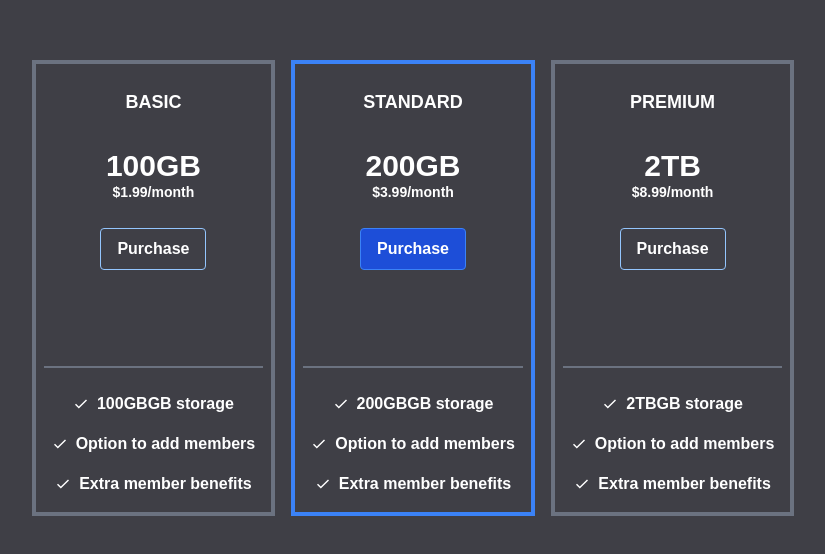
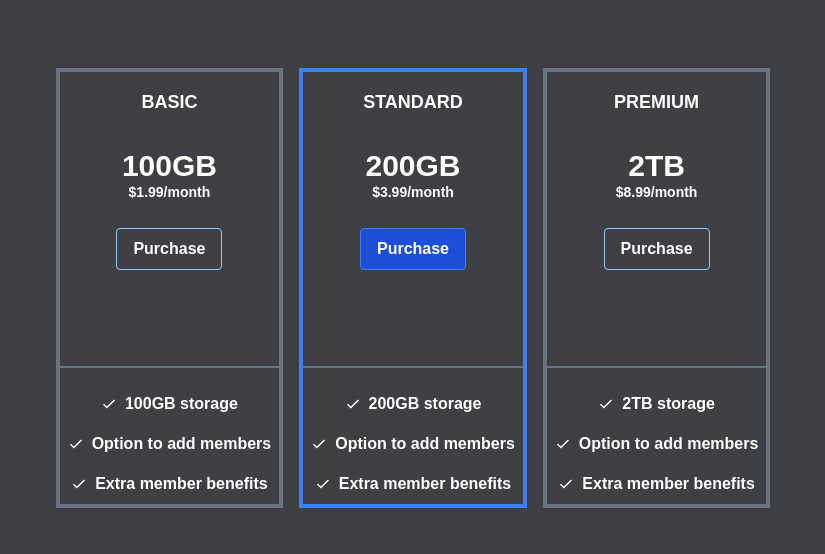
Before and after one commit to shoaibalirts/Tailwind-mini-projects, a Next.js app: page /pricinggrid in a window 1280 px wide. Shown: the part 112-666 px from the top of the page, without its empty margins (227-1052 px from the left). Built offline with nearby package versions, Linux system fonts and the light colour scheme.

Commit message:
reused components and completed PriceingGrid page after updating styling

```diff
--- a/src/components/pricegrid.js
+++ b/src/components/pricegrid.js
@@ -10,20 +10,20 @@ export default function PriceGrid({
 }) {
   return (
     <div
-      className={`flex flex-col items-center justify-center p-2 border-4 ${cardBorderColor} font-bold`}
+      className={`flex flex-col items-center justify-center border-4 ${cardBorderColor} font-bold`}
     >
       <p className="text-lg pt-4 uppercase">{type}</p>
       <p className="text-3xl mt-8">{datacapacity}</p>
       <p className="text-sm leading-[8px] mt-1">${price}/month</p>
       <button
-        className={`mt-8 p-4 py-2 border rounded ${btnBorderColor} ${btnBackground} transform hover:scale-105 hover:duration-300 hover:bg-black`}
+        className={`mt-8 mb-24 p-4 py-2 border rounded ${btnBorderColor} ${btnBackground} transform hover:scale-105 hover:duration-300 hover:bg-black`}
       >
         Purchase
       </button>
-      <div className="p-2 mt-24 border-t-2 border-gray-500 space-y-4">
+      <div className="p-2 border-t-2 border-gray-500 space-y-4">
         <div className="flex flex-row items-center justify-center gap-x-2 pt-4">
           <IoMdCheckmark />
-          <p>{datacapacity}GB storage</p>
+          <p>{datacapacity} storage</p>
         </div>
         <div className="flex flex-row items-center justify-center gap-x-2">
           <IoMdCheckmark />
```
